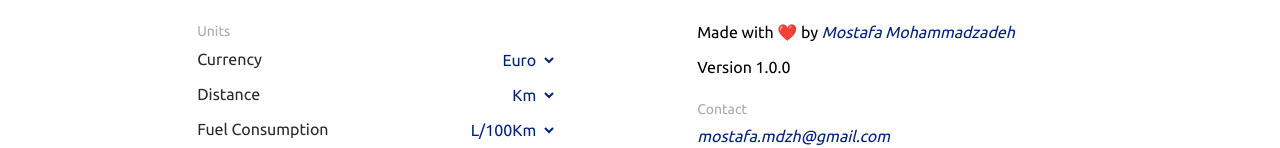
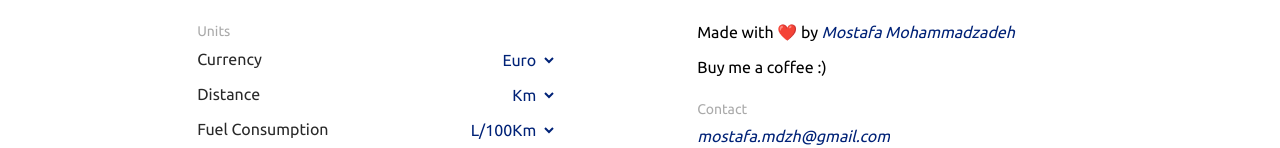
Before and after one commit to MostafaMDZH/Spot-on, a React (Create React App) app: page / in a window 1280 px wide. Both pictures are taken after a click on the button "Got it, Allow!". Shown: the part 457-605 px from the top of the page. Built offline with nearby package versions, Linux system fonts and the light colour scheme.

Commit message:
buy me a coffee added

```diff
--- a/src/components/Settings/Settings.js
+++ b/src/components/Settings/Settings.js
@@ -83,7 +83,7 @@ export default function Settings({
                         <a className='title'>About</a>
                         <div className='section'>
                             <h2 className='madeBy'>Made with ❤️ by <a className='link' href='https://github.com/MostafaMDZH'>Mostafa Mohammadzadeh</a></h2>
-                            <p className='version'>Version 1.0.0</p>
+                            <p className='coffee'>Buy me a coffee :)</p>
                         </div>
                         <div className='section'>
                             <a className='name'>Contact</a>
--- a/src/components/Settings/Settings.scss
+++ b/src/components/Settings/Settings.scss
@@ -148,6 +148,18 @@
                     font-size: 1.6rem;
                     font-weight: normal;
                 }
+                .coffee{
+                    cursor: pointer;
+                }
+                .coffee:after{
+                    content: ")";
+                    opacity: 0;
+                    transition: opacity 200ms ease;
+                }
+                .coffee:hover:after,
+                .coffee:focus:after{
+                    opacity: 1;
+                }
                 .link,
                 .email{
                     font-style: italic;
```
Also changed, not shown: 1 other file (tests, documents, lock files or other folders).
